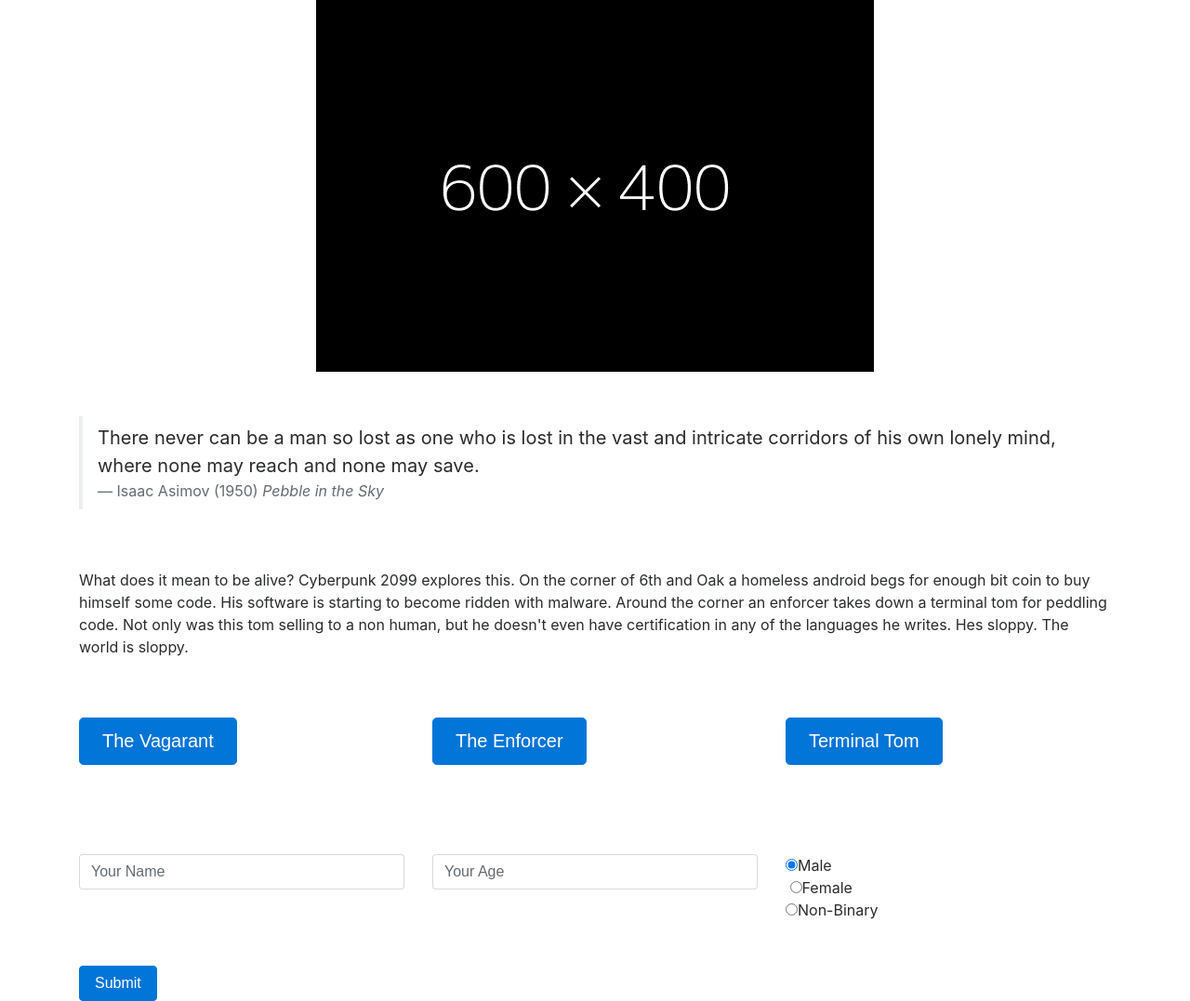
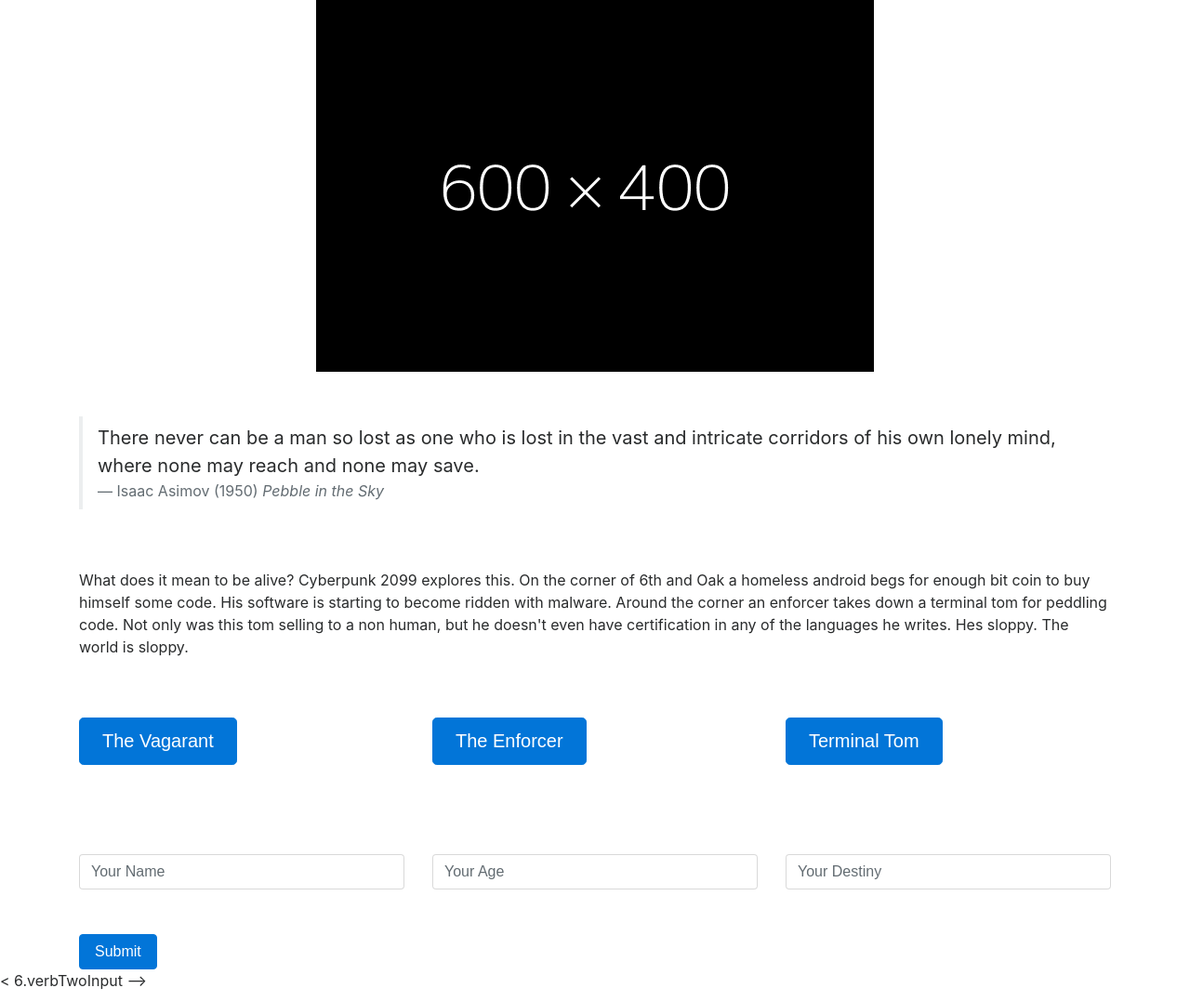
Before and after one commit to Scottreich/cyberpunktest, a plain HTML site: page index.html in a window 1280 px wide. Shown: the whole page at 93% size. Drawn offline with nearby package versions, Linux system fonts and the light colour scheme; a script that the page names is missing.

Commit message:
remove radio buttons

```diff
--- a/index.html
+++ b/index.html
@@ -108,9 +108,19 @@
           <input id="ageInput" type="text" class="form-control" placeholder="Your Age">
         </div>
         <div class="col-sm-4">
-          <input type="radio" name="gender" value="male" checked>Male<br>
-          <input type="radio" name="gender" value="female">Female<br>
-          <input type="radio" name="gender" value="nonBinary">Non-Binary<br>
+          <input id="destinyInput" type="text" class="form-control" placeholder="Your Destiny">
+          <!-- <form>
+          Select your favorite browser:
+          <select id="myList" onchange="myFunction()">
+            <option></option>
+            <option>Google Chrome</option>
+            <option>Firefox</option>
+            <option>Internet Explorer</option>
+            <option>Safari</option>
+            <option>Opera</option>
+          </select>
+          <p>Your favorite browser is: <input type="text" id="demo" size="20"></p>
+          </form> -->
         </div>
         </div>
       <br></br>
@@ -125,11 +135,5 @@
 
 
 
-<!--Rick and morty custom story generator  -->
-<!-- This applications seeks to take a series of choices from a user as well as multiple inputs and creates a custom rick an morty themed story based upon the users choicses.
-1.personInput
-2.nounOneInput
-3.nounTwoInput
-4.verbOneInput
-5.locationInput
+<
 6.verbTwoInput -->
--- a/js/scripts.js
+++ b/js/scripts.js
@@ -1,8 +1,20 @@
 $(document).ready(function() {
   $("#form").submit(function(event) {
-    event.preventDefault();
-    $('#myModal').on('shown.bs.modal', function () {
-  $('#myInput').focus()
+  event.preventDefault();
+  $('#myModal').on('shown.bs.modal', function () {
+  $('#myInput').focus();
+
+
+
+
+// Use the function below to retrieve value from the specific modals submit button once you straighten out how to get each modal to display different text and information --- must use js/$ //
+  // function myFunction() {
+  //     var mylist = document.getElementById("");
+  //     document.getElementById("demo").value = mylist.options[mylist.selectedIndex].text;
+  // }
+  //
+
+
 })
   });
 });
```
